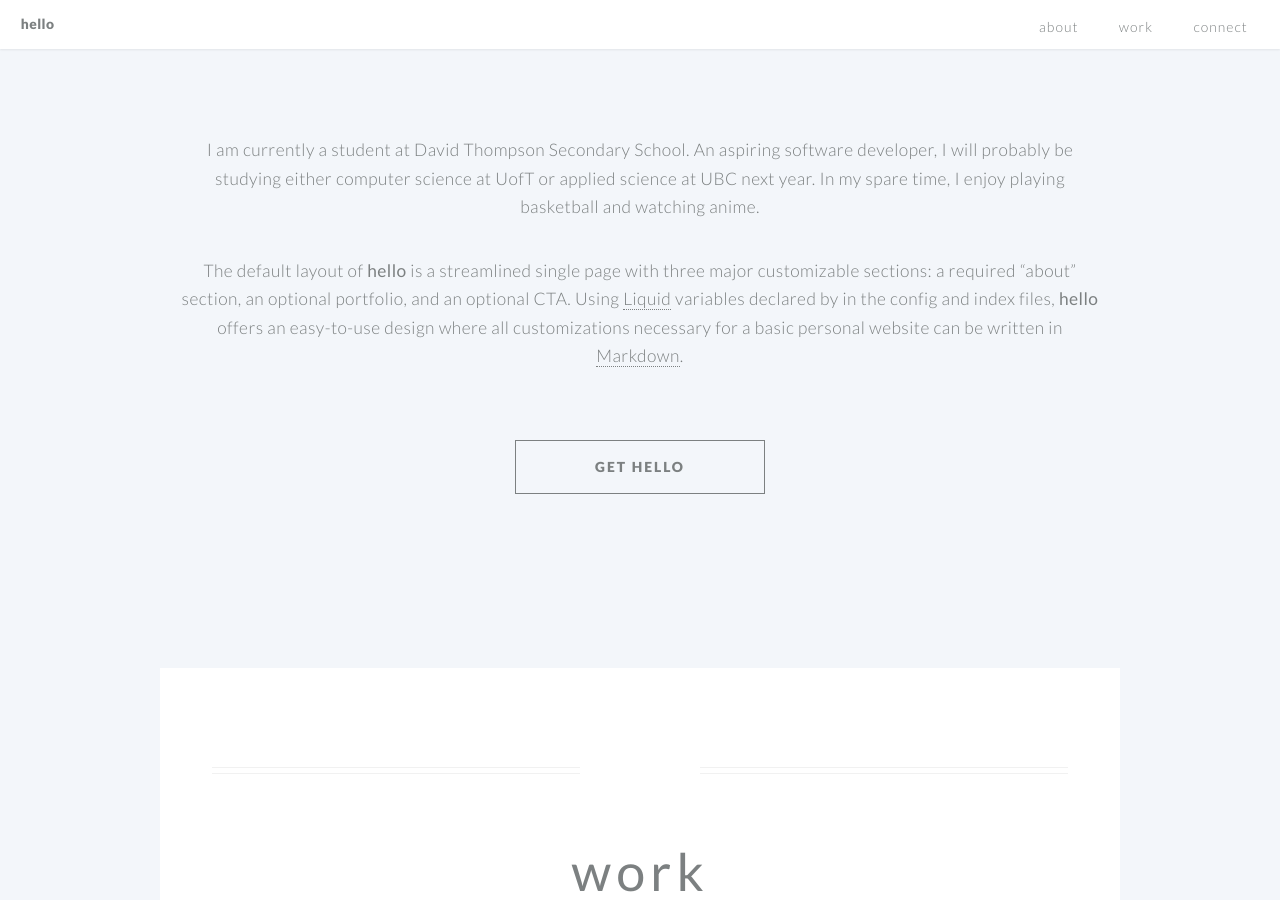
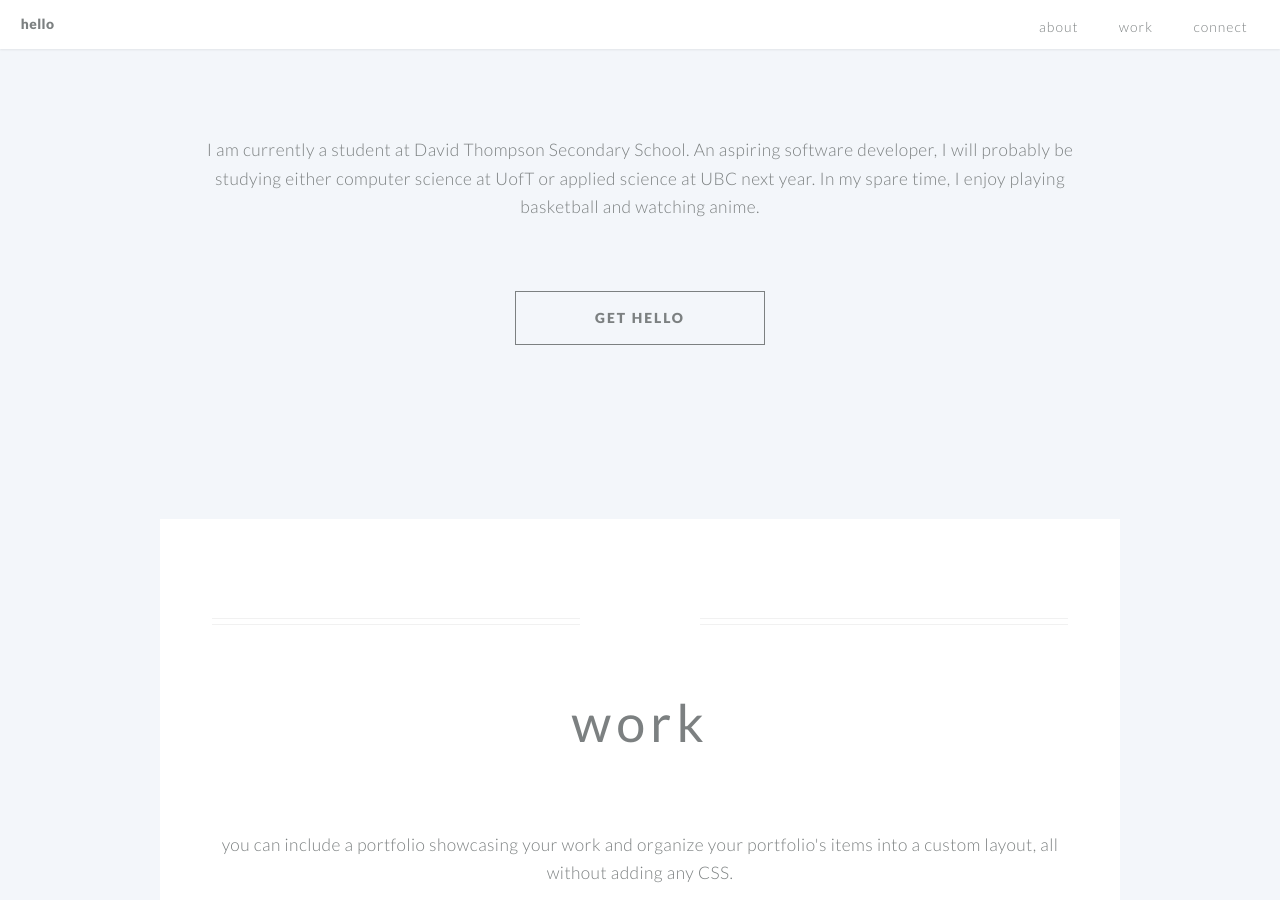
Before and after one commit to wqyzeng/wqyzeng.github.io, a Jekyll site: the page built from index.md, in a window 1280 px wide and 900 px high, scrolled down 733 px. Built offline with Jekyll 4.4.1, drawn with Linux system fonts in a browser that asks for light colours.

Commit message:
Update index.md

```diff
--- a/index.md
+++ b/index.md
@@ -33,13 +33,10 @@ portfolio_description: you can include a portfolio showcasing your work and orga
 # By declaring these variables, you can include a CTA section.
 cta: connect # the heading for your CTA section
 cta_description: questions, comments, or concerns? please don't hesitate to reach out. # a description to be desplayed below the heading and above the content
-cta_button: mailto:saragong@usc.edu # a link to an external website or to media
+cta_button: mailto:wqyzeng@gmail.com # a link to an external website or to media
 cta_button_label: contact # the label on the button
 
 ---
 [//]: # (write a bit about yourself here)
 
 I am currently a student at David Thompson Secondary School. An aspiring software developer, I will probably be studying either computer science at UofT or applied science at UBC next year. In my spare time, I enjoy playing basketball and watching anime.
-
-
-The default layout of **hello** is a streamlined single page with three major customizable sections: a required "about" section, an optional portfolio, and an optional CTA. Using [Liquid](https://shopify.github.io/liquid/) variables declared by in the config and index files, **hello** offers an easy-to-use design where all customizations necessary for a basic personal website can be written in [Markdown](https://www.markdownguide.org/basic-syntax/).
```
